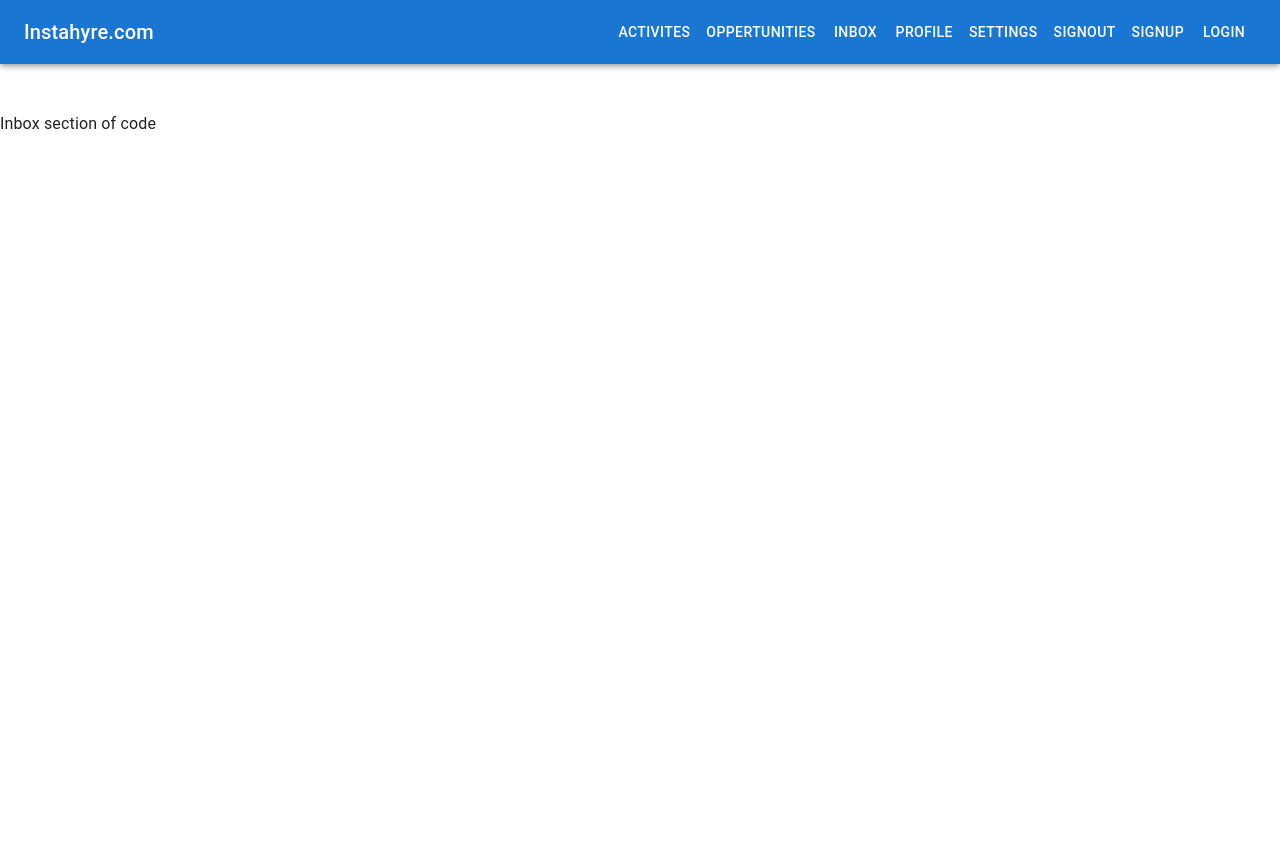
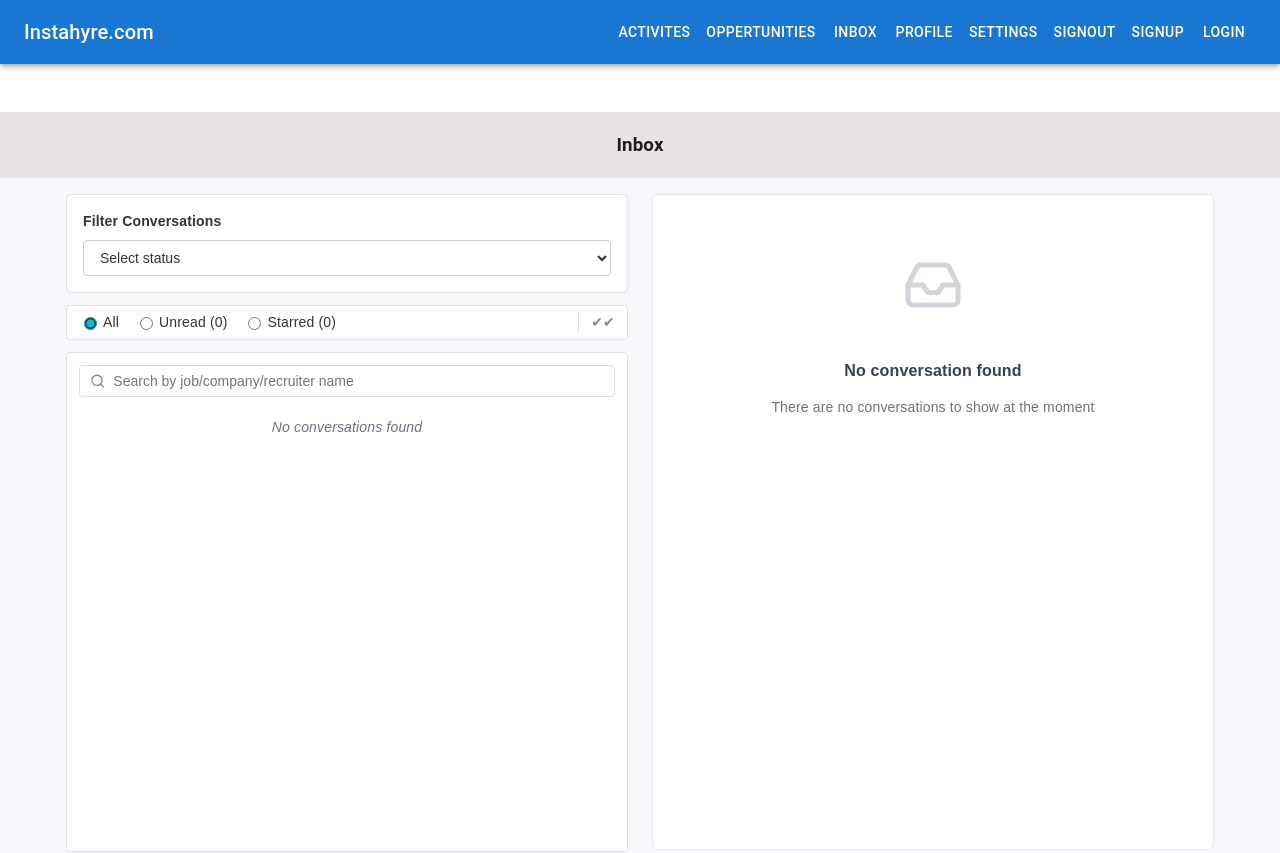
Before and after one commit to suhaas3/job-searching-platform, a React (Create React App) app in the folder jsp/: page /inbox in a window 1280 px wide. Shown: the top 853 px of the page. Before the commit the page ends 800 px from the top, so only its background shows below. Built offline with nearby package versions, Linux system fonts and the light colour scheme.

Commit message:
Inbox page is created

```diff
--- a/jsp/package.json
+++ b/jsp/package.json
@@ -15,6 +15,7 @@
     "@testing-library/user-event": "^13.5.0",
     "react": "^19.1.1",
     "react-dom": "^19.1.1",
+    "react-icons": "^5.5.0",
     "react-router-dom": "^7.7.1",
     "react-scripts": "5.0.1",
     "styled-components": "^6.1.19",
--- a/jsp/src/Components/Inbox/Inbox.css
+++ b/jsp/src/Components/Inbox/Inbox.css
@@ -0,0 +1,207 @@
+.inbox-header {
+  background-color: rgb(234, 227, 227);
+  display: flex;
+  flex-direction: row;
+  justify-content: center;
+}
+.conversations {
+  background: #fff;
+  border: 1px solid #e0e0e0;
+  border-radius: 6px;
+  padding: 16px;
+  max-width: 350px;
+  box-shadow: 0 1px 4px rgba(0, 0, 0, 0.04);
+  font-family: Arial, sans-serif;
+}
+
+.conversation-label {
+  display: block;
+  font-size: 14px;
+  font-weight: 600;
+  color: #333;
+  margin-bottom: 8px;
+}
+
+.conversation-select {
+  width: 100%;
+  padding: 8px 12px;
+  border: 1px solid #ccc;
+  border-radius: 4px;
+  font-size: 14px;
+  background-color: #fff;
+  color: #333;
+  outline: none;
+  cursor: pointer;
+}
+
+.conversation-select:focus {
+  border-color: #00c4a7;
+  box-shadow: 0 0 0 2px rgba(0, 196, 167, 0.2);
+}
+
+.conversation-select option {
+  padding: 8px;
+}
+
+
+.conversation-filter {
+  display: flex;
+  align-items: center;
+  background: #fff;
+  border: 1px solid #e0e0e0;
+  border-radius: 4px;
+  padding: 6px 12px;
+  font-family: Arial, sans-serif;
+  width: 350px;
+}
+
+.filter-option {
+  display: flex;
+  align-items: center;
+  margin-right: 16px;
+  font-size: 14px;
+  color: #333;
+  cursor: pointer;
+}
+
+.filter-option input[type="radio"] {
+  accent-color: #00bcd4; /* Blue highlight like Instahyre */
+  margin-right: 6px;
+  cursor: pointer;
+}
+
+.filter-icon {
+  margin-left: auto;
+  border-left: 1px solid #e0e0e0;
+  padding-left: 12px;
+  color: #888;
+  font-size: 14px;
+}
+
+.conversation-search-container {
+  background: #fff;
+  padding: 12px;
+  border-radius: 4px;
+  border: 1px solid #e0e0e0;
+  font-family: Arial, sans-serif;
+  text-align: center;
+  width: 350px;
+  height: 500px;
+}
+
+.search-box {
+  display: flex;
+  align-items: center;
+  border: 1px solid #ddd;
+  border-radius: 4px;
+  padding: 6px 10px;
+  background: #fff;
+}
+
+.search-icon {
+  color: #888;
+  font-size: 16px;
+  margin-right: 6px;
+}
+
+.search-input {
+  border: none;
+  outline: none;
+  width: 100%;
+  font-size: 14px;
+  color: #333;
+}
+
+.no-conversations {
+  margin-top: 20px;
+  font-size: 14px;
+  color: #6b7280;
+  font-style: italic;
+}
+
+
+.no-conversation-container {
+  background: #fff;
+  padding: 60px 20px;
+  border-radius: 6px;
+  text-align: center;
+  font-family: Arial, sans-serif;
+  border: 1px solid #e5e7eb;
+  height: 656px;
+}
+
+.inbox-icon {
+  font-size: 60px;
+  color: #d1d5db; /* light gray */
+  margin-bottom: 16px;
+}
+
+.title {
+  font-size: 16px;
+  font-weight: 600;
+  color: #374151; /* dark gray */
+  margin-bottom: 4px;
+}
+
+.subtitle {
+  font-size: 14px;
+  color: #6b7280; /* medium gray */
+}
+
+/* --- Page wrapper --- */
+.inbox-container {
+  background: #f5f7fb;           /* formal background */
+  min-height: 100vh;
+  padding-bottom: 24px;
+}
+
+/* Two-column layout: left + right */
+.inbox-left-right-sections {
+  max-width: 1180px;
+  margin: 16px auto 0;
+  padding: 0 16px;
+
+  display: grid;
+  grid-template-columns: 1fr 1fr;   /* half & half */
+  gap: 24px;
+  align-items: start;
+  padding-bottom: 40px;
+}
+
+/* Left column stacks its widgets vertically */
+.inbox-left-section {
+  display: grid;
+  grid-template-columns: 1fr;
+  gap: 12px;
+}
+
+/* Right column can hold the empty state / threads list */
+.inbox-right-section {
+  display: grid;
+  grid-template-columns: 1fr;
+  gap: 12px;
+}
+
+/* Make left widgets fill the column width */
+.conversations,
+.conversation-filter,
+.conversation-search-container {
+  width: 100%;               /* override fixed width */
+  max-width: 100%;
+}
+
+/* Optional: make the empty state fill the right column nicely */
+.no-conversation-container {
+  width: 100%;
+}
+
+/* --- Responsive: stack on tablet/mobile --- */
+@media (max-width: 992px) {
+  .inbox-left-right-sections {
+    grid-template-columns: 1fr;
+    gap: 16px;
+  }
+  /* If you want right first on mobile, keep this order; remove if not needed */
+  .inbox-right-section { order: 1; }
+  .inbox-left-section  { order: 2; }
+}
--- a/jsp/src/Components/Inbox/Inbox.js
+++ b/jsp/src/Components/Inbox/Inbox.js
@@ -1,10 +1,107 @@
-import React from 'react'
+import React, { useState } from 'react'
+import { FiSearch, FiInbox } from "react-icons/fi";
+import './Inbox.css';
+import Footer from '../../ReusableComponents/Footer/Footer';
 
- function Inbox() {
+
+
+function Inbox() {
+
+  const [status, setStatus] = useState("");
+
+  const conversationOptions = [
+    { value: "", label: "Select status" },
+    { value: "in-process", label: "In Process" },
+    { value: "offer-made", label: "Offer Made" },
+    { value: "interviewing", label: "Interviewing" },
+    { value: "closed", label: "Closed" },
+    { value: "no-response", label: "No Response" },
+  ];
+
+  const [filter, setFilter] = useState("all");
+
+  const options = [
+    { label: "All", value: "all", count: "" },
+    { label: "Unread", value: "unread", count: "(0)" },
+    { label: "Starred", value: "starred", count: "(0)" },
+  ];
+
+
+
   return (
-    <div>
-      Inbox section of code
-    </div>
+    <>
+      <div className='inbox-container'>
+        <div className="inbox-header">
+          <h3 className="inbox-title">Inbox</h3>
+        </div>
+
+        <div className='inbox-left-right-sections'>
+          <div className='inbox-left-section'>
+
+            <div className="conversations">
+              <label className="conversation-label">Filter Conversations</label>
+              <select
+                value={status}
+                onChange={(e) => setStatus(e.target.value)}
+                className="conversation-select"
+              >
+                {conversationOptions.map((opt) => (
+                  <option key={opt.value} value={opt.value}>
+                    {opt.label}
+                  </option>
+                ))}
+              </select>
+            </div>
+
+            <div className="conversation-filter">
+              {options.map((opt) => (
+                <label key={opt.value} className="filter-option">
+                  <input
+                    type="radio"
+                    name="conversation"
+                    value={opt.value}
+                    checked={filter === opt.value}
+                    onChange={(e) => setFilter(e.target.value)}
+                  />
+                  <span>
+                    {opt.label} {opt.count}
+                  </span>
+                </label>
+              ))}
+              <div className="filter-icon">
+                <span>✔✔</span>
+              </div>
+            </div>
+
+            <div className="conversation-search-container">
+              <div className="search-box">
+                <FiSearch className="search-icon" />
+                <input
+                  type="text"
+                  placeholder="Search by job/company/recruiter name"
+                  className="search-input"
+                />
+              </div>
+              <p className="no-conversations">No conversations found</p>
+            </div>
+
+          </div>
+
+          <div className='inbox-right-section'>
+            <div className="no-conversation-container">
+              <FiInbox className="inbox-icon" />
+              <h4 className="title">No conversation found</h4>
+              <p className="subtitle">
+                There are no conversations to show at the moment
+              </p>
+            </div>
+          </div>
+        </div>
+
+      </div>
+
+      <Footer/>
+    </>
   )
 }
 
```
Also changed, not shown: 1 other file (tests, documents, lock files or other folders).
